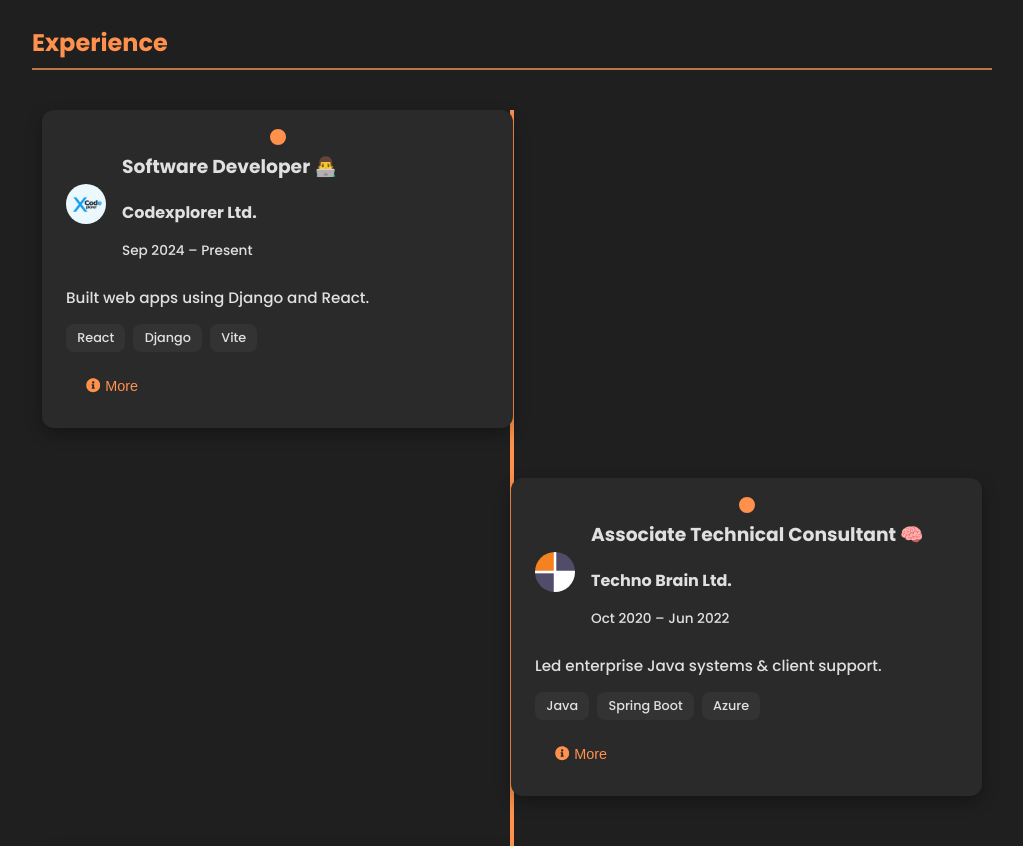
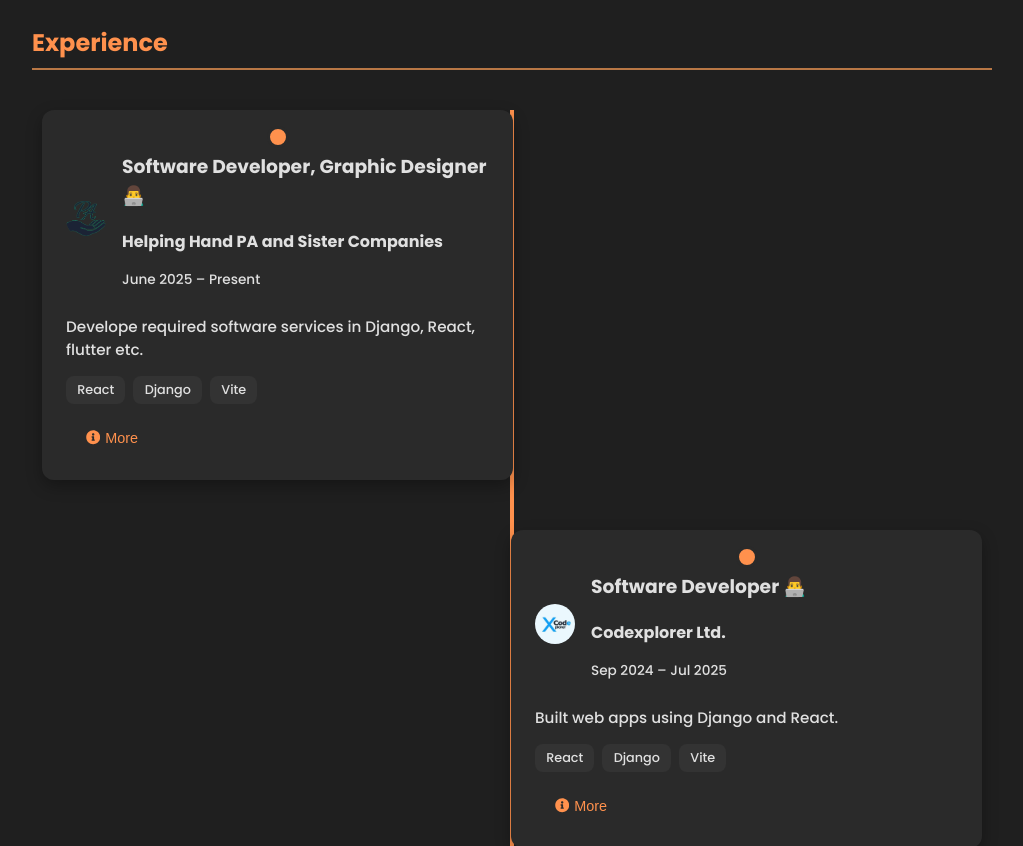
Before and after one commit to Gabriel265/gabriel-portfolio, a React (Vite) app: page / in a window 1280 px wide. Shown: the part 2920-3766 px from the top of the page, without its empty margins (128-1151 px from the left). Built offline with nearby package versions, Linux system fonts and the light colour scheme; no server answers.

Commit message:
downgrade react, add experience

```diff
--- a/src/components/Experience.jsx
+++ b/src/components/Experience.jsx
@@ -6,11 +6,21 @@ import { FaInfoCircle } from 'react-icons/fa';
 
 const experiences = [
   {
+    title: 'Software Developer, Graphic Designer 👨‍💻',
+    company: 'Helping Hand PA and Sister Companies',
+    icon: '/icons/hh.png',
+    start: 'June 2025',
+    end: 'Present',
+    tech: ['React', 'Django', 'Vite'],
+    summary: 'Develope required software services in Django, React, flutter etc.',
+    details: 'Lead full-stack development, integrated APIs, and maintained deployment pipelines. Designing Logos and posters, promotional videos etc'
+  },
+  {
     title: 'Software Developer 👨‍💻',
     company: 'Codexplorer Ltd.',
     icon: '/icons/codexplorer.png',
     start: 'Sep 2024',
-    end: 'Present',
+    end: 'Jul 2025',
     tech: ['React', 'Django', 'Vite'],
     summary: 'Built web apps using Django and React.',
     details: 'Led full-stack development, integrated APIs, and maintained deployment pipelines.'
```
Also changed, not shown: package.json (+5 -6 lines), public/icons/hh.png (added), 1 other file (tests, documents, lock files or other folders).
